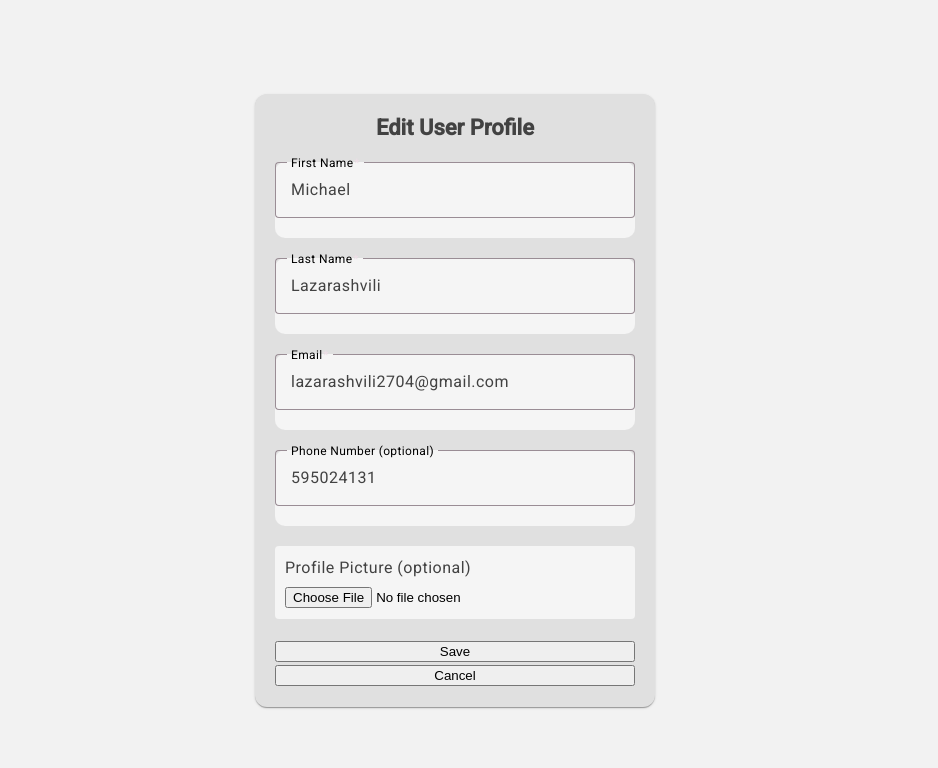
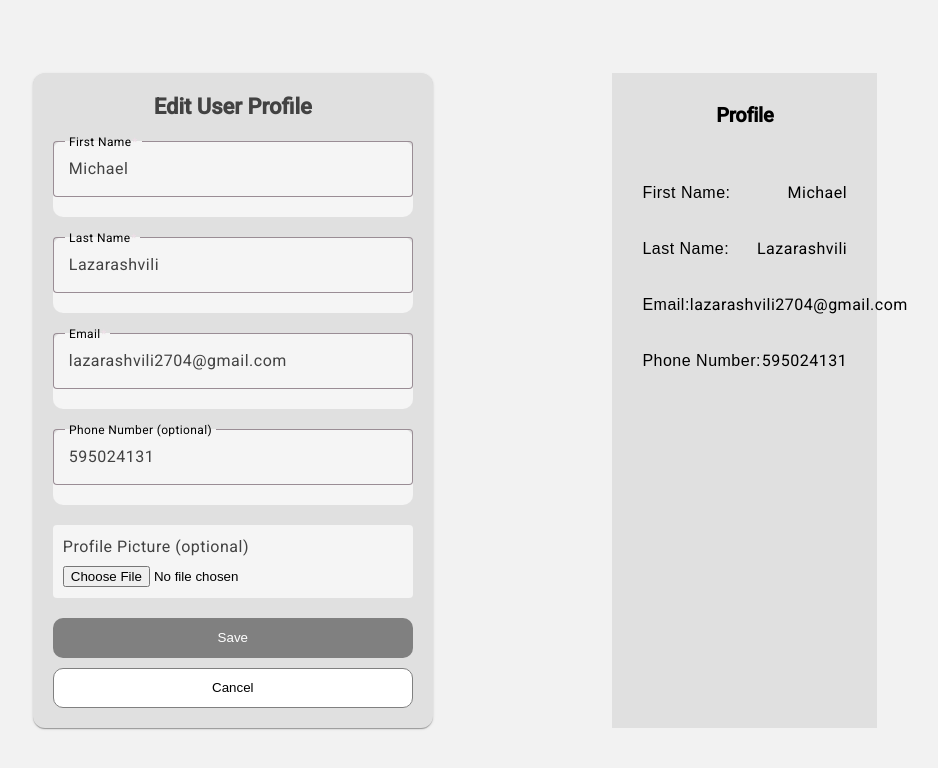
Before and after one commit to MichaLL27/editProfileForm, an Angular app: page /edit-profile in a window 1280 px wide. Shown: the top 768 px of the page, without its empty margins (185-1123 px from the left). Built offline with nearby package versions, Linux system fonts and the light colour scheme.

Commit message:
create profileInfo component

```diff
--- /dev/null
+++ b/src/app/user-profile-edit/profile-info/profile-info.component.html
@@ -0,0 +1,27 @@
+<div class="saveProfileContainer">
+  <h1 class="profileTitle">Profile</h1>
+
+  <div>
+    <img src="" alt="" />
+  </div>
+
+  <div class="profileInfoContainer">
+    <div class="getProfileInfo">
+      <p class="tags">First Name:</p>
+      <p>{{ profileInfo?.firstName }}</p>
+    </div>
+    <div class="getProfileInfo">
+      <p class="tags">Last Name:</p>
+      <p>{{ profileInfo?.lastName }}</p>
+    </div>
+    <div class="getProfileInfo">
+      <p class="tags">Email:</p>
+      <p>{{ profileInfo?.email }}</p>
+    </div>
+
+    <div class="getProfileInfo">
+      <p class="tags">Phone Number:</p>
+      <p>{{ profileInfo?.phoneNumber }}</p>
+    </div>
+  </div>
+</div>
--- /dev/null
+++ b/src/app/user-profile-edit/profile-info/profile-info.component.scss
@@ -0,0 +1,24 @@
+.saveProfileContainer {
+  .profileTitle {
+    font-weight: bold;
+    font-size: 20px;
+    text-align: center;
+  }
+
+  .profileInfoContainer {
+    display: flex;
+    flex-direction: column;
+    width: 100%;
+    gap: 20px;
+
+    .getProfileInfo {
+      width: 100%;
+      display: flex;
+      justify-content: space-between;
+
+      .tags {
+        font-family: sans-serif;
+      }
+    }
+  }
+}
--- /dev/null
+++ b/src/app/user-profile-edit/profile-info/profile-info.component.ts
@@ -0,0 +1,23 @@
+import { Component, OnInit } from '@angular/core';
+import { UserServiceService } from '../service/user-service.service';
+import { CommonModule } from '@angular/common';
+
+@Component({
+  selector: 'app-profile-info',
+  standalone: true,
+  imports: [CommonModule],
+  templateUrl: './profile-info.component.html',
+  styleUrl: './profile-info.component.scss',
+})
+export class ProfileInfoComponent implements OnInit {
+  constructor(private userServiceService: UserServiceService) {}
+
+  profileInfo: any;
+
+  ngOnInit(): void {
+    this.userServiceService.getUserFormData().subscribe((x) => {
+      console.log(x);
+      this.profileInfo = x;
+    });
+  }
+}
--- a/src/app/user-profile-edit/service/user-service.service.ts
+++ b/src/app/user-profile-edit/service/user-service.service.ts
@@ -12,6 +12,7 @@ export class UserServiceService {
     lastName: 'Lazarashvili',
     email: 'lazarashvili2704@gmail.com',
     phoneNumber: '595024131',
+    profilePicutre: null,
   };
 
   getUserFormData(): Observable<any> {
--- a/src/app/user-profile-edit/user-profile-edit.component.html
+++ b/src/app/user-profile-edit/user-profile-edit.component.html
@@ -1,4 +1,5 @@
 <div class="userProfileEditContainer">
+  <div class="bothContainer">
     <mat-card class="user-profile-card">
       <mat-card-title>Edit User Profile</mat-card-title>
       <form [formGroup]="userEditProfileForm" (ngSubmit)="onSubmit()">
@@ -30,7 +31,9 @@
           >
             Email is required
           </mat-error>
-        <mat-error *ngIf="userEditProfileForm.get('email')?.hasError('email')">
+          <mat-error
+            *ngIf="userEditProfileForm.get('email')?.hasError('email')"
+          >
             Please Enter Valid Email
           </mat-error>
         </mat-form-field>
@@ -55,6 +58,7 @@
           <button
             color="primary"
             type="submit"
+            class="saveButton"
             [disabled]="!userEditProfileForm.valid"
           >
             Save
@@ -63,6 +67,7 @@
           <button
             color="primary"
             type="submit"
+            class="cancelButton"
             [disabled]="!userEditProfileForm.valid"
           >
             Cancel
@@ -70,4 +75,7 @@
         </div>
       </form>
     </mat-card>
+
+    <app-profile-info />
   </div>
+</div>
--- a/src/app/user-profile-edit/user-profile-edit.component.scss
+++ b/src/app/user-profile-edit/user-profile-edit.component.scss
@@ -1,9 +1,14 @@
 .userProfileEditContainer {
+  height: 100vh;
+  background-color: #f2f2f2;
   display: flex;
   justify-content: center;
   align-items: center;
-  height: 100vh;
-  background-color: #f2f2f2;
+
+  .bothContainer {
+    width: 80%;
+    display: flex;
+    justify-content: space-around;
 
     .user-profile-card {
       width: 400px;
@@ -57,7 +62,34 @@
       width: 100%;
     }
 
-  button {
-    width: 100%;
+    .button-group {
+      display: flex;
+      flex-direction: column;
+      gap: 10px;
+
+      .saveButton {
+        height: 40px;
+        border-radius: 10px;
+        background: gray;
+        color: white;
+        border: none;
+        cursor: pointer;
+      }
+
+      .cancelButton {
+        height: 40px;
+        color: black;
+        background: white;
+        border-radius: 10px;
+        border: 1px solid gray;
+        cursor: pointer;
       }
     }
+
+    app-profile-info {
+      background-color: #e0e0e0;
+      width: 20%;
+      padding: 10px 30px;
+    }
+  }
+}
--- a/src/app/user-profile-edit/user-profile-edit.component.ts
+++ b/src/app/user-profile-edit/user-profile-edit.component.ts
@@ -12,6 +12,7 @@ import { MatFormFieldModule } from '@angular/material/form-field';
 import { MatIconModule } from '@angular/material/icon';
 import { CommonModule } from '@angular/common';
 import { UserServiceService } from './service/user-service.service';
+import { ProfileInfoComponent } from './profile-info/profile-info.component';
 
 @Component({
   selector: 'app-user-profile-edit',
@@ -24,6 +25,7 @@ import { UserServiceService } from './service/user-service.service';
     MatCardModule,
     MatFormFieldModule,
     MatIconModule,
+    ProfileInfoComponent,
   ],
   templateUrl: './user-profile-edit.component.html',
   styleUrl: './user-profile-edit.component.scss',
@@ -51,7 +53,12 @@ export class UserProfileEditComponent implements OnInit {
   }
 
   onFileSelected(event: any) {
-    const file = event?.target?.files[0];
-    if (file) this.userEditProfileForm.patchValue({ profilePicture: file });
+    let reader = new FileReader();
+    reader.readAsDataURL(event.target.files[0]);
+    reader.onload = (event: any) => {
+      const imgUrl = event.target.result;
+      this.userEditProfileForm.patchValue({ profilePicture: imgUrl });
+    };
+    console.log(this.userEditProfileForm.value);
   }
 }
```
Also changed, not shown: 1 other file (tests, documents, lock files or other folders). Lines whose indentation alone changed are shown as unchanged.
